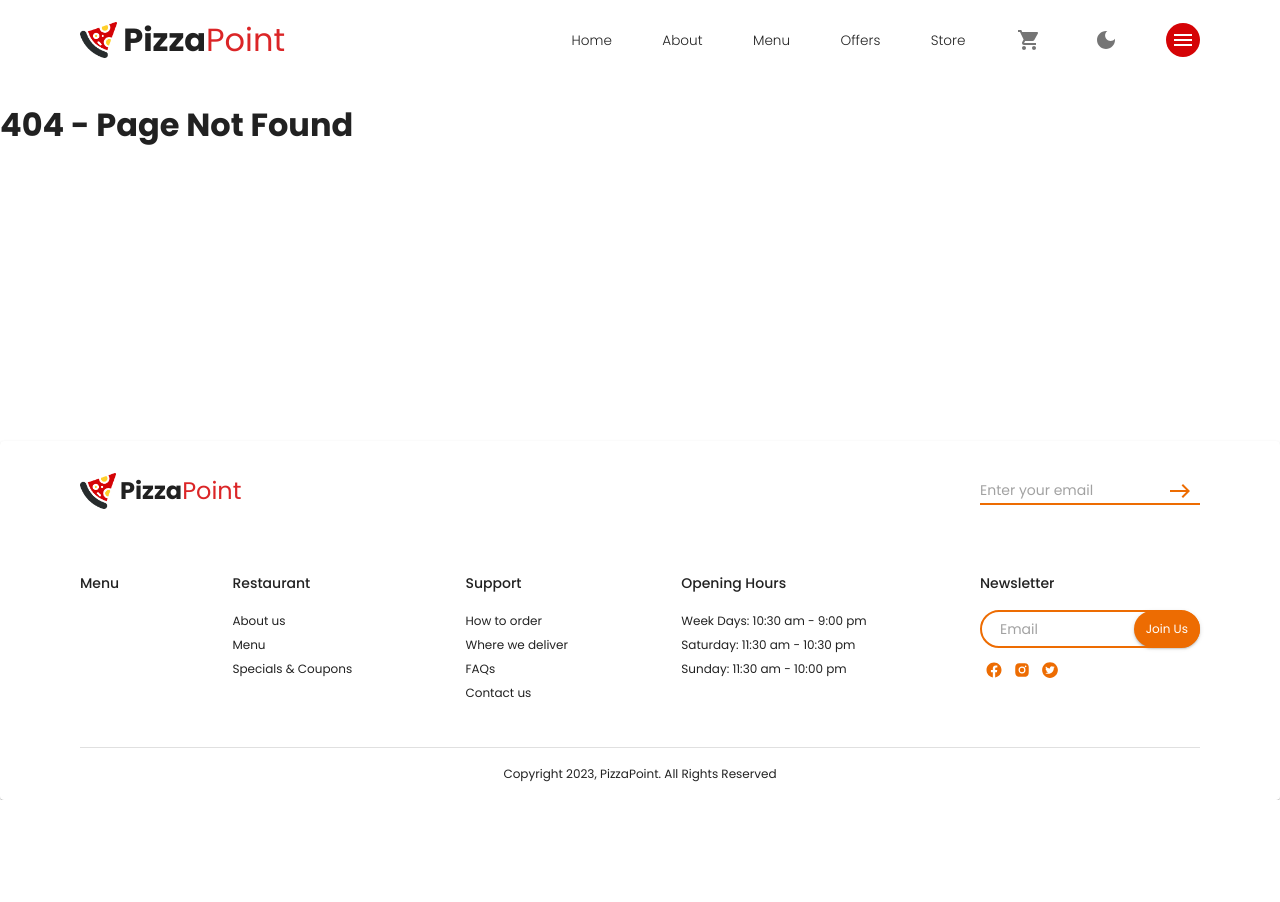
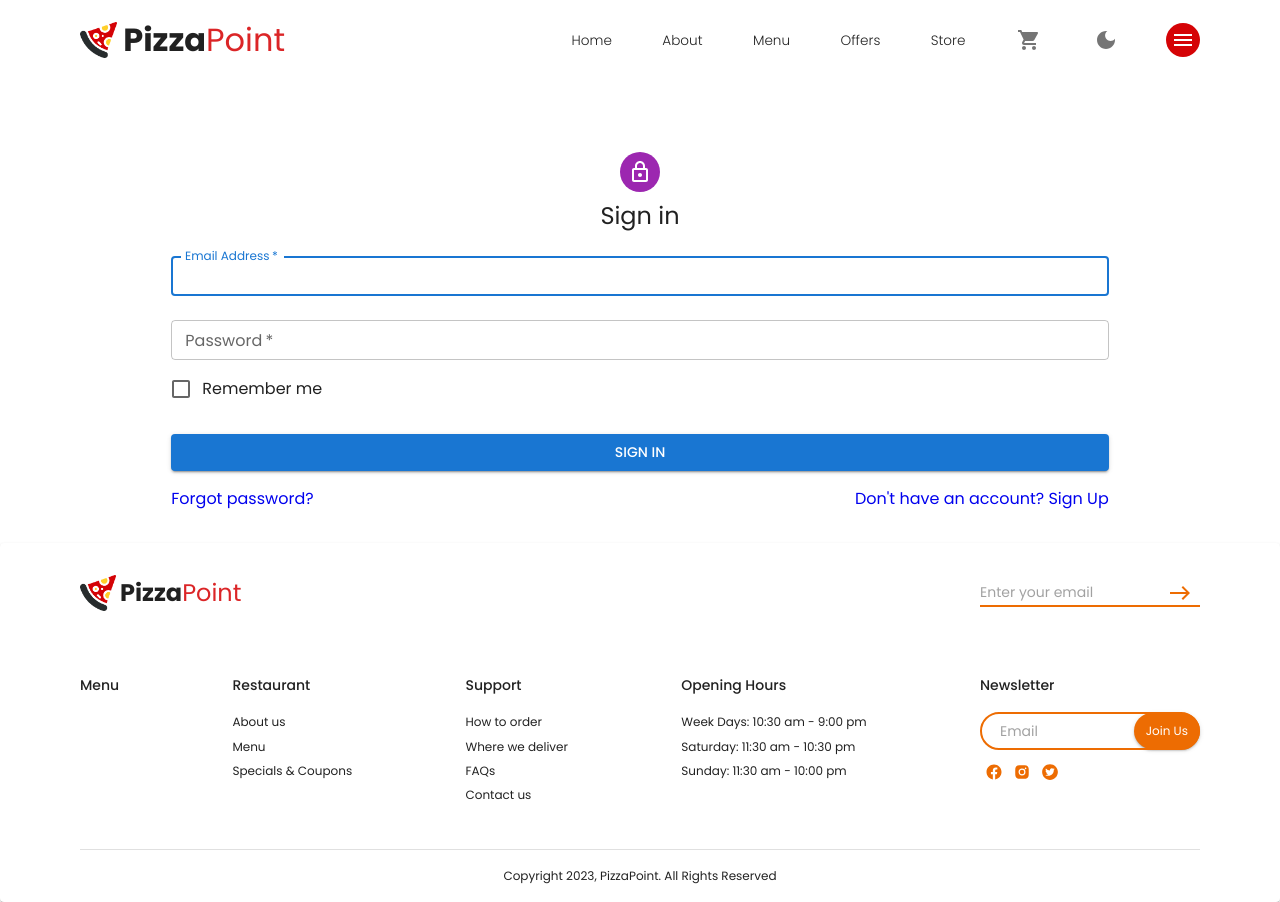
Before and after one commit to nandininila/Pizza_Point, a Next.js app: page /signup in a window 1280 px wide. Before the commit this address had no page. Before the commit the page ends 800 px from the top, so only its background shows below. Built offline with nearby package versions, Linux system fonts and the light colour scheme.

Commit message:
AddFeat: Signup ui

```diff
--- /dev/null
+++ b/common/components/application/Authentication/Login/StyledLogin/StyledLogin.jsx
@@ -0,0 +1,5 @@
+const StyledLogin = () => {
+  return <div>StyledLogin</div>;
+};
+
+export default StyledLogin;
--- /dev/null
+++ b/common/components/application/Authentication/SignUp/SignUp.jsx
@@ -0,0 +1,7 @@
+const { default: StyledSignUp } = require("./StyledSignUp/StyledSignUp");
+
+const SignUp = () => {
+  return <StyledSignUp />;
+};
+
+export default SignUp;
--- /dev/null
+++ b/common/components/application/Authentication/SignUp/StyledSignUp/StyledSignUp.jsx
@@ -0,0 +1,113 @@
+import LockOutlinedIcon from "@mui/icons-material/LockOutlined";
+import {
+  Avatar,
+  Box,
+  Button,
+  Checkbox,
+  FormControlLabel,
+  Grid,
+  TextField,
+  Typography,
+  styled,
+} from "@mui/material";
+import Link from "next/link";
+// styles
+const Main = styled("div")(({ theme }) => theme.unstable_sx({}));
+
+const Container = styled("div")(({ theme }) =>
+  theme.unstable_sx({
+    maxWidth: "xs",
+    margin: "0 auto",
+    px: { xs: 2, sm: 3, md: 5 },
+  })
+);
+
+const StyledSignUp = () => {
+  const handleSubmit = (event) => {
+    event.preventDefault();
+    const data = new FormData(event.currentTarget);
+    console.log({
+      email: data.get("email"),
+      password: data.get("password"),
+    });
+  };
+
+  return (
+    <Main>
+      <Container>
+        <Grid container justifyContent="center" alignItems="center">
+          <Box
+            sx={{
+              marginTop: 8,
+              display: "flex",
+              flexDirection: "column",
+              alignItems: "center",
+            }}
+          >
+            <Avatar sx={{ m: 1, bgcolor: "secondary.main" }}>
+              <LockOutlinedIcon />
+            </Avatar>
+            <Typography component="h1" variant="h5">
+              Sign in
+            </Typography>
+            <Box
+              component="form"
+              onSubmit={handleSubmit}
+              noValidate
+              sx={{ mt: 1 }}
+            >
+              <TextField
+                size="small"
+                margin="normal"
+                required
+                fullWidth
+                id="email"
+                label="Email Address"
+                name="email"
+                autoComplete="email"
+                autoFocus
+              />
+              <TextField
+                size="small"
+                margin="normal"
+                required
+                fullWidth
+                name="password"
+                label="Password"
+                type="password"
+                id="password"
+                autoComplete="current-password"
+              />
+              <FormControlLabel
+                control={<Checkbox value="remember" color="primary" />}
+                label="Remember me"
+              />
+              <Button
+                type="submit"
+                fullWidth
+                variant="contained"
+                sx={{ mt: 3, mb: 2 }}
+              >
+                Sign In
+              </Button>
+              <Grid container>
+                <Grid item xs>
+                  <Link href="#" variant="body2">
+                    Forgot password?
+                  </Link>
+                </Grid>
+                <Grid item>
+                  <Link href="#" variant="body2">
+                    {"Don't have an account? Sign Up"}
+                  </Link>
+                </Grid>
+              </Grid>
+            </Box>
+          </Box>
+        </Grid>
+      </Container>
+    </Main>
+  );
+};
+
+export default StyledSignUp;
--- /dev/null
+++ b/pages/signup.js
@@ -0,0 +1,9 @@
+import SignUp from "@/common/components/application/Authentication/SignUp/SignUp"
+
+const signup = () => {
+    return (
+        <SignUp />
+    )
+}
+
+export default signup
```
Also changed, not shown: common/components/application/Authentication/Login/Login.jsx (added, +7 -0 lines), pages/login.js (added, +9 -0 lines).
